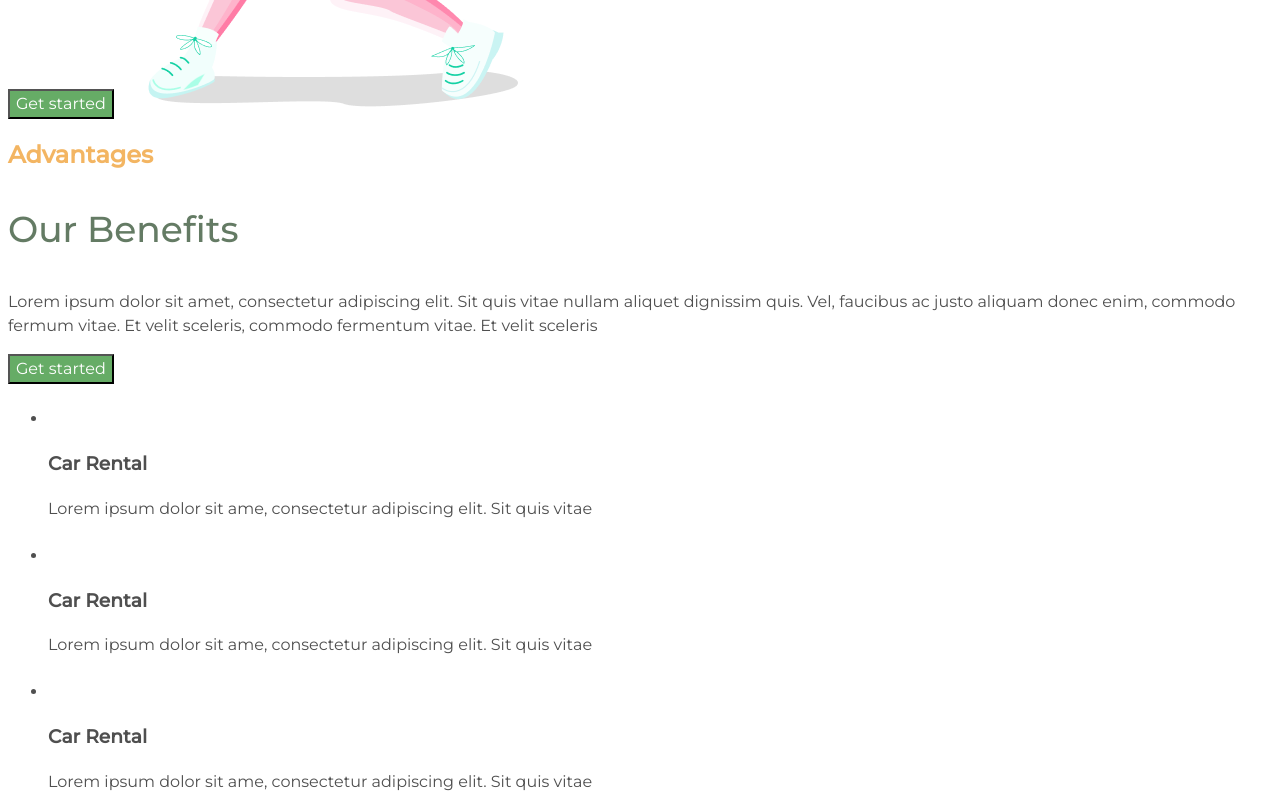
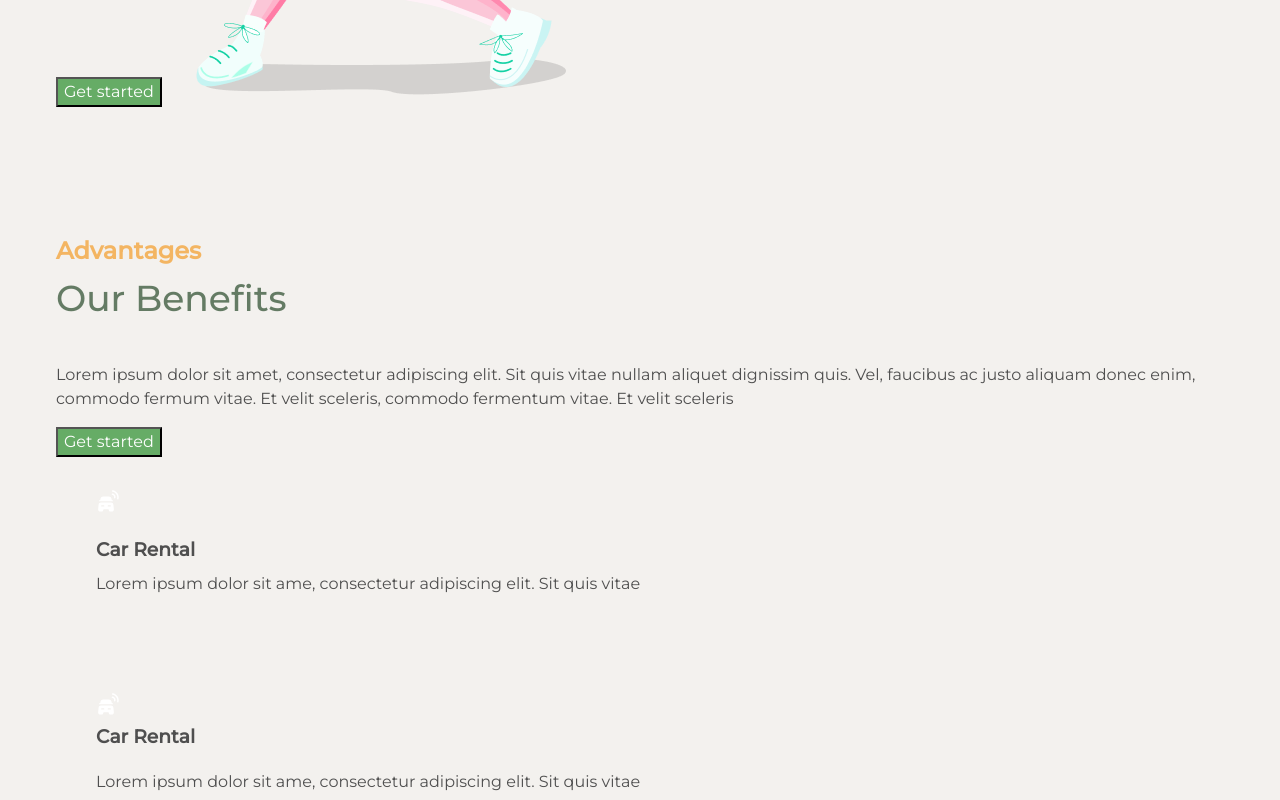
Before and after one commit to VeronikaVS90/goit-75-less-05, a plain HTML site: page index.html in a window 1280 px wide. Shown: the part 860-1660 px from the top of the page. Drawn offline with Linux system fonts and the light colour scheme.

Commit message:
оновила css

```diff
--- a/css/styles.css
+++ b/css/styles.css
@@ -27,6 +27,7 @@
   --color-primary: #4f4f4f;
   --color-secondary: #333;
   --color-invert: #fefefe;
+  --color-background: #f3f1ee;
 
   --color-text-action: #fefefe;
   --color-background-action: #66ac66;
@@ -46,6 +47,29 @@ body {
   font-size: 16px;
   font-weight: 400;
   line-height: 1.5;
+  background-color: var(--color-background);
+}
+
+ul {
+  margin: 0;
+  padding: 0;
+  list-style-type: none;
+}
+
+h1,
+h2,
+h3,
+h4,
+h5,
+h6,
+p {
+  margin-top: 0;
+}
+
+/* Header */
+.container {
+  width: 1168px;
+  margin: 0 auto;
 }
 
 .header-link {
@@ -66,7 +90,20 @@ body {
   background-color: var(--color-background-action);
 }
 
+.section {
+  padding: 64px 0;
+}
+
+/* Hero-section */
+.hero-section {
+  padding: 32px 0 64px;
+}
+
 .hero-title {
+  /* margin-top: 0;
+  margin-bottom: 24px; */
+  margin: 0 0 24px;
+
   color: var(--color-secondary);
   font-size: 36px;
   font-weight: 500;
@@ -79,7 +116,12 @@ body {
   /* text-shadow: 2px 2px 4px violet; */
 }
 
+.hero-text {
+  margin: 0 0 40px;
+}
+
 .heading-title {
+  margin: 0 0 8px;
   color: var(--color-heading-title);
   font-size: 24px;
   line-height: 1.33;
@@ -91,8 +133,32 @@ body {
 } */
 
 .heading-subtitle {
+  margin: 0 0 40px;
   color: var(--color-heading-subtitle);
   font-size: 36px;
   font-weight: 500;
   line-height: 1.33;
 }
+
+/* Advantage-section */
+.advantage-card {
+  padding: 32px 40px;
+  border-radius: 8px;
+  margin-bottom: 32px;
+}
+
+.advantage-card:hover {
+  background-color: var(--color-invert);
+}
+
+.advantage-card-img {
+  margin-bottom: 16px;
+}
+
+.advantage-card-title {
+  margin-bottom: 8px;
+}
+
+.advantage-card-text {
+  margin-bottom: 0;
+}
```
